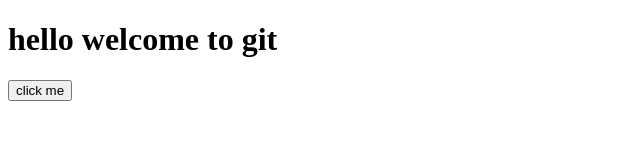
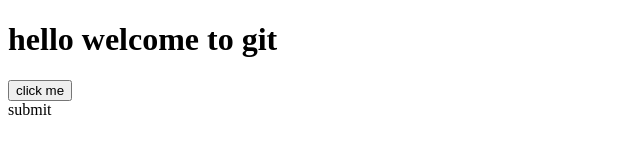
Before and after one commit to Salil9081/Git-repo, a plain HTML site: page index.html in a window 1280 px wide. Shown: the full height of the page, 0-640 px from the left. Drawn offline with Linux system fonts and the light colour scheme.

Commit message:
version 2 of index.html

```diff
--- a/index.html
+++ b/index.html
@@ -8,5 +8,6 @@
 <body>
     <h1>hello welcome to git </h1>
     <button >click me </button>
+    <form action="submit">submit </form>
 </body>
 </html>
```
